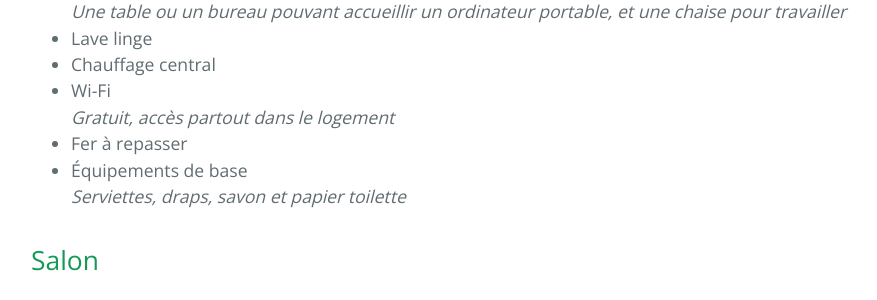
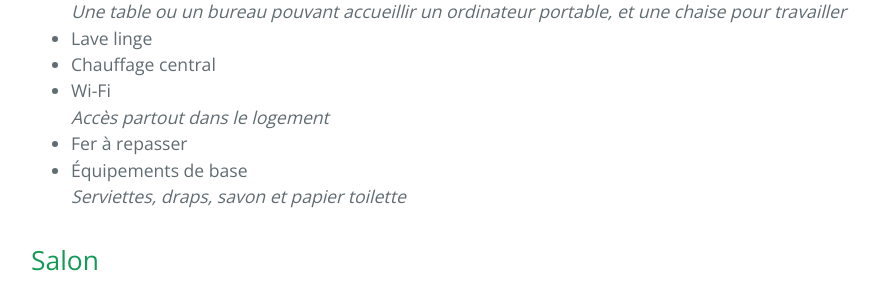
Before and after one commit to saulge/location, a Jekyll site: the page built from index.md, in a window 1280 px wide and 900 px high, scrolled down 876 px. Shown: the part 155-455 px from the top of the window, without its empty margins (193-1070 px from the left). Built offline with Jekyll 4.4.1, drawn with Linux system fonts in a browser that asks for light colours; our own code applies the rules of GitHub Pages for plain Markdown files.

Commit message:
removed free wifi

```diff
--- a/index.md
+++ b/index.md
@@ -28,7 +28,7 @@ Possibilité pêche pour les titulaires de permis.
 * Lave linge
 * Chauffage central
 * Wi-Fi<br>
-  <i>Gratuit, accès partout dans le logement</i>
+  <i>Accès partout dans le logement</i>
 * Fer à repasser
 * Équipements de base<br>
   <i>Serviettes, draps, savon et papier toilette</i>
```
